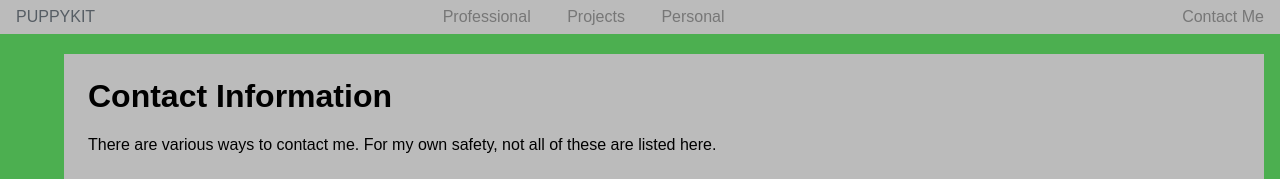
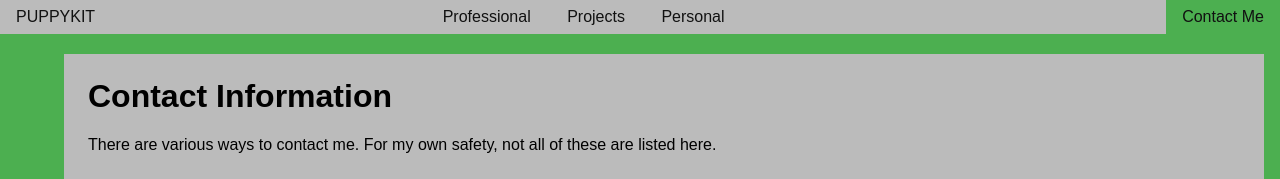
Before and after one commit to chaoaretasty/puppykit, a plain HTML site: page contact.html in a window 1280 px wide. Shown: the top 179 px of the page. Drawn offline with nearby package versions, Linux system fonts and the light colour scheme.

Commit message:
Fixed colours and JS, added some details to the readme.

```diff
--- a/nav.js
+++ b/nav.js
@@ -1,7 +1,7 @@
 var initNavBar = function() {
 	var anchor = $("#page");
 	console.log(anchor.html());
-	$("#" + anchor.html()).addClass( "active" );
+	$("#" + anchor.html()).addClass( "current" );
 	// In future the following line will replace the identifier with an img tag, so that we have a custom banner on each page.
 	anchor.html("");
 };
--- a/style.css
+++ b/style.css
@@ -147,3 +147,7 @@ table td {
     }
 
 }
+
+.pure-menu-link, .pure-menu-heading { color: #111; }
+.pure-menu-link:hover { background-color: #DDD; }
+.pure-menu-link.current { background-color: #4CAF50; }
```
Also changed, not shown: README.md.
